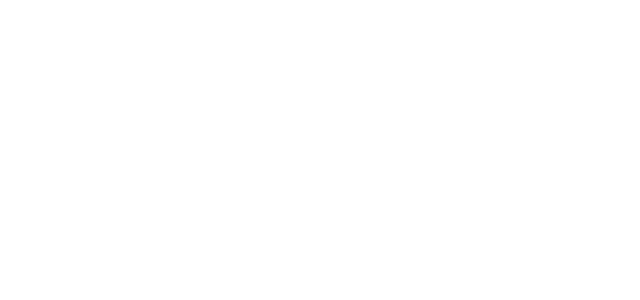
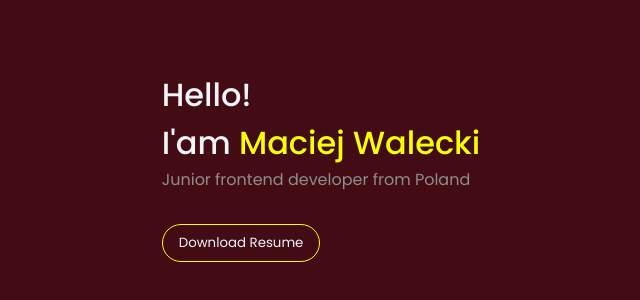
Before and after one commit to maciekw129/my-portfolio, a React (Create React App) app: page / in a window 1280 px wide. Shown: the part 226-526 px from the top of the page, without its empty margins (319-959 px from the left). Built offline with nearby package versions, Linux system fonts and the light colour scheme.

Commit message:
added hero

```diff
--- a/package.json
+++ b/package.json
@@ -13,6 +13,7 @@
     "react": "^17.0.2",
     "react-dom": "^17.0.2",
     "react-scripts": "4.0.3",
+    "styled-components": "^5.3.3",
     "typescript": "^4.4.4",
     "web-vitals": "^1.1.2"
   },
@@ -39,5 +40,8 @@
       "last 1 firefox version",
       "last 1 safari version"
     ]
+  },
+  "devDependencies": {
+    "@types/styled-components": "^5.1.15"
   }
 }
--- a/public/index.html
+++ b/public/index.html
@@ -10,34 +10,15 @@
       content="Web site created using create-react-app"
     />
     <link rel="apple-touch-icon" href="%PUBLIC_URL%/logo192.png" />
-    <!--
-      manifest.json provides metadata used when your web app is installed on a
-      user's mobile device or desktop. See https://developers.google.com/web/fundamentals/web-app-manifest/
-    -->
+    <link rel="preconnect" href="https://fonts.googleapis.com">
+    <link rel="preconnect" href="https://fonts.gstatic.com" crossorigin>
+    <link href="https://fonts.googleapis.com/css2?family=Poppins:wght@400;500;600;700&display=swap" rel="stylesheet">
     <link rel="manifest" href="%PUBLIC_URL%/manifest.json" />
-    <!--
-      Notice the use of %PUBLIC_URL% in the tags above.
-      It will be replaced with the URL of the `public` folder during the build.
-      Only files inside the `public` folder can be referenced from the HTML.
 
-      Unlike "/favicon.ico" or "favicon.ico", "%PUBLIC_URL%/favicon.ico" will
-      work correctly both with client-side routing and a non-root public URL.
-      Learn how to configure a non-root public URL by running `npm run build`.
-    -->
     <title>React App</title>
   </head>
   <body>
     <noscript>You need to enable JavaScript to run this app.</noscript>
     <div id="root"></div>
-    <!--
-      This HTML file is a template.
-      If you open it directly in the browser, you will see an empty page.
-
-      You can add webfonts, meta tags, or analytics to this file.
-      The build step will place the bundled scripts into the <body> tag.
-
-      To begin the development, run `npm start` or `yarn start`.
-      To create a production bundle, use `npm run build` or `yarn build`.
-    -->
   </body>
 </html>
--- a/src/App.tsx
+++ b/src/App.tsx
@@ -1,7 +1,11 @@
+import GlobalStyles from './GlobalStyles';
+import Hero from './components/Hero/Hero';
+
 const App = () => {
   return (
-    <div className="App">
-
+    <div>
+      <GlobalStyles />
+      <Hero />
     </div>
   );
 }
--- /dev/null
+++ b/src/GlobalStyles.tsx
@@ -0,0 +1,16 @@
+import { createGlobalStyle } from 'styled-components/macro';
+
+const GlobalStyles = createGlobalStyle`
+    * {
+        margin: 0;
+        padding: 0;
+        box-sizing: border-box;
+        font-family: 'Poppins', sans-serif;
+    }
+
+    body {
+        background-color: #430C15;
+    }
+`;
+
+export default GlobalStyles;
--- /dev/null
+++ b/src/components/Button/Button.tsx
@@ -0,0 +1,13 @@
+import styled from 'styled-components/macro';
+
+const Button = styled.button`
+    padding: 0.5rem 1rem;
+    background: none;
+    border: 1.5px solid #F7FF00;
+    border-radius: 25px;
+    color: #F1F3F8;
+    margin: 1rem 0;
+    cursor: pointer;
+`;
+
+export default Button;
--- /dev/null
+++ b/src/components/Hero/Hero.tsx
@@ -0,0 +1,21 @@
+import {
+    HeroContainer,
+    HeroContent,
+    HeroHeader,
+    Text,
+} from './styles';
+import Button from '../Button/Button';
+
+const Hero = () => {
+    return(
+        <HeroContainer>
+            <HeroContent>
+                <HeroHeader>Hello!<br/>I'am <span>Maciej Walecki</span></HeroHeader>
+                <Text>Junior frontend developer from Poland</Text>
+                <Button>Download Resume</Button>
+            </HeroContent>
+        </HeroContainer>
+    )
+};
+
+export default Hero;
--- /dev/null
+++ b/src/components/Hero/styles.tsx
@@ -0,0 +1,25 @@
+import styled from 'styled-components/macro';
+
+export const HeroContainer = styled.div`
+    height: 100vh;
+    display: flex;
+    justify-content: center;
+    align-items: center;
+`;
+
+export const HeroContent = styled.div`
+`;
+
+export const HeroHeader = styled.h1`
+    color: #F1F3F8;
+    font-weight: 500;
+
+    & span {
+        color: #F7FF00;
+    }
+`;
+
+export const Text = styled.p`
+    color: #8E8E8E;
+    margin-bottom: 1rem;
+`;
```
Also changed, not shown: 1 other file (tests, documents, lock files or other folders).
